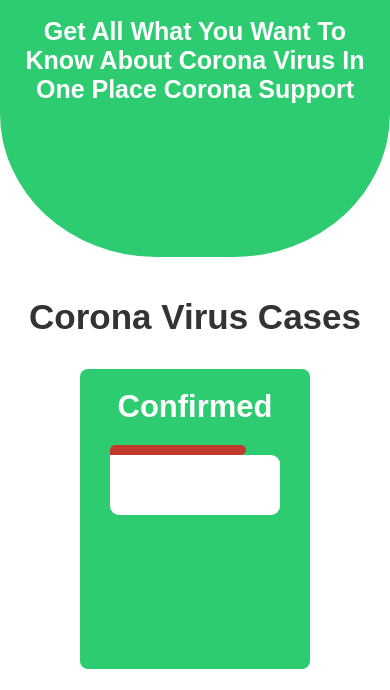
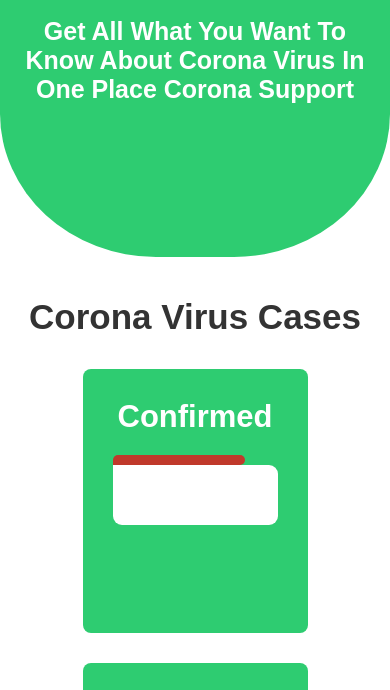
Before and after one commit to modi161/Corona-Support, a plain HTML site: page index.html in a window 390 px wide. Shown: the part 102-792 px from the top of the page. Drawn offline with nearby package versions, Linux system fonts and the light colour scheme; no server answers; a web font is replaced by a local one.

Commit message:
simple edit

```diff
--- a/css/style.css
+++ b/css/style.css
@@ -111,8 +111,8 @@ nav ul li a:hover {
 .boxes > .box {
   background: #2ecc71;
   min-width: 248px;
-  min-height: 302px;
-  padding: 20px 30px;
+  min-height: 272px;
+  padding: 30px 30px;
   margin: 0 30px;
   border-radius: 8px;
 }
@@ -435,8 +435,8 @@ footer {
   }
 
   .boxes > .box {
-    min-width: 230px;
-    min-height: 300px;
+    min-width: 225px;
+    min-height: 264px;
     margin: 15px auto;
   }
 
```
